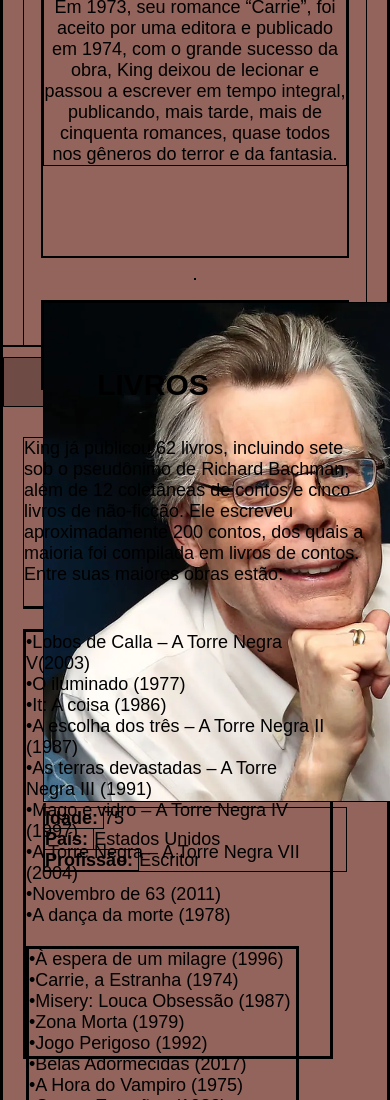
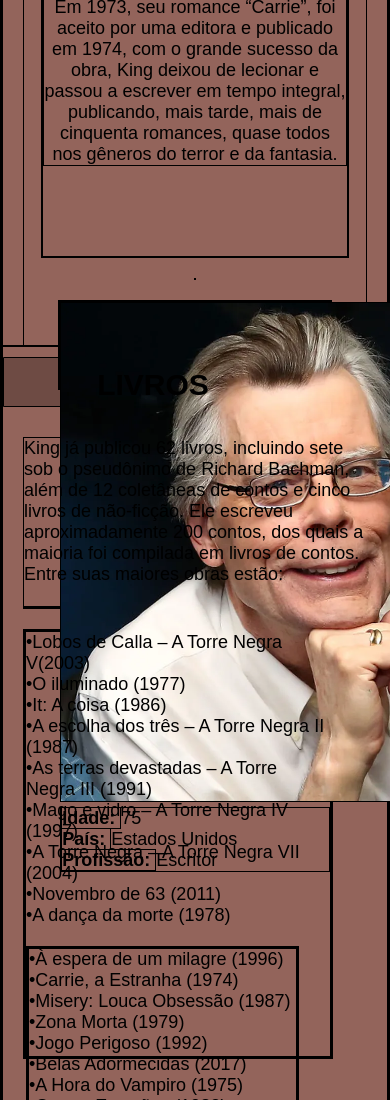
Before and after one commit to amanda3620/Projeto-biografia, a plain HTML site: page index.html in a window 390 px wide. Shown: the part 801-1901 px from the top of the page. Drawn offline with Linux system fonts and the light colour scheme.

Commit message:
Update estilo.css

```diff
--- a/estilo.css
+++ b/estilo.css
@@ -269,9 +269,14 @@ main form hr {
         align-items: center;
     }
 
-    .coluna1, .coluna2 {
+    .coluna1{
         width: 90%;
         margin: 20px 0;
+    }
+
+    .coluna2{
+	width: 80%;
+	margin: 20px 0;
     }
 
     #caixa1, #caixa2 {
```
